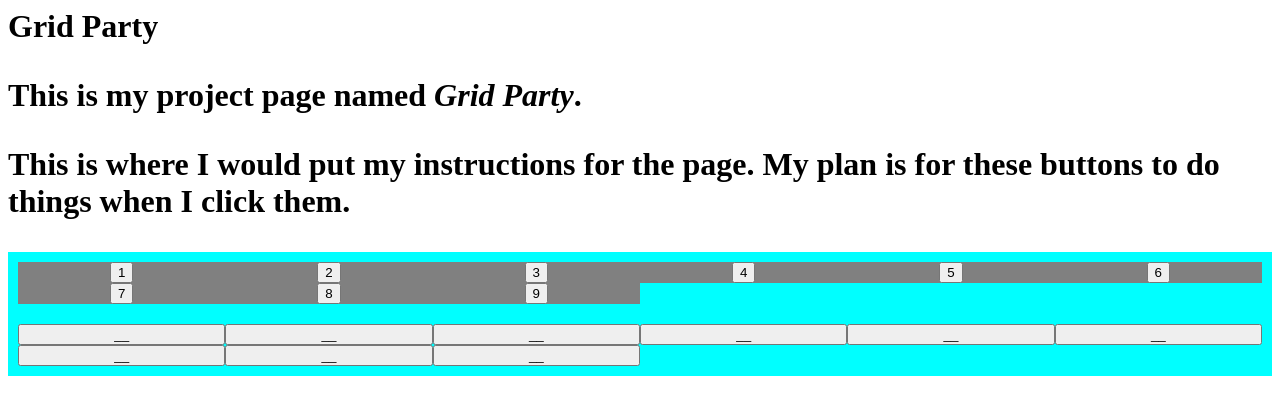
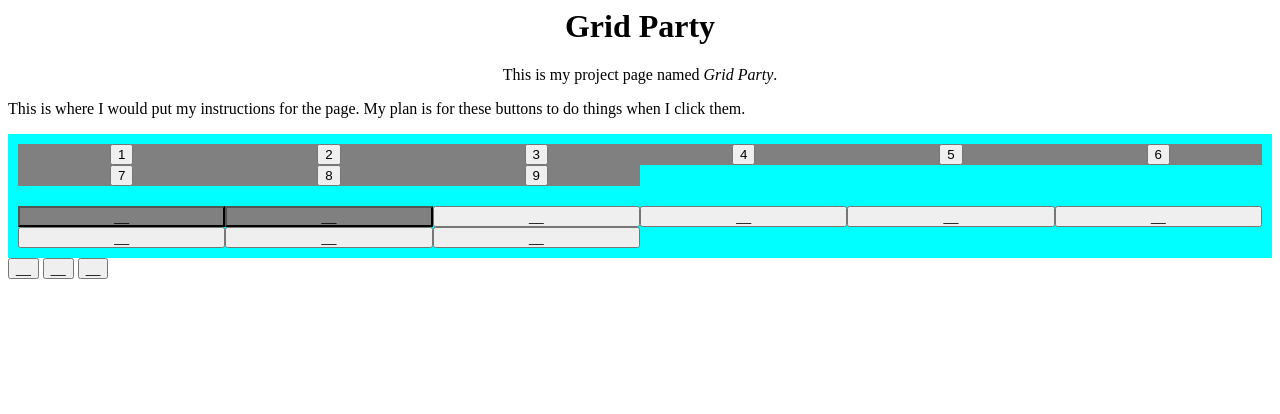
Before and after one commit to leemai-cl/gridparty, a plain HTML site: page gridparty.html in a window 1280 px wide. Drawn offline with Linux system fonts and the light colour scheme.

Commit message:
second commit

```diff
--- a/gridparty.html
+++ b/gridparty.html
@@ -9,10 +9,7 @@
 	background-color: cyan;
 	padding: 10px
 }
-.grid-item {
-	background-color: grey;
-	text-align: center;
-}
+
 .pagetitle
 	text-align: center;
 
@@ -26,17 +23,23 @@
   display: inline-block;
   font-size: 16px;
   margin: 4px 2px;
-  cursor: pointer;
+
+}
+
+.grid-item {
+	background-color: grey;
+	text-align: center;
+}
 
 </style>
 </head>
 <body>
 
-<h1>Grid Party<h1>
+<strong><center><h1>Grid Party</h1></strong>
 
-<p>This is my project page named <em>Grid Party</em>.</p>
+<p>This is my project page named <em>Grid Party</em>.</p></center>
 
-<p>This is where I would put my instructions for the page. My plan is for these buttons to do things when I click them.</p>
+<p>This is where I would put my instructions for the page. My plan is for these buttons to do things when I click them. </p>
 
 <div class="grid-container">
 	<div class="grid-item"><button>1</button></div>
@@ -51,8 +54,8 @@
 
 </div>
 <div class="grid-container">
-	<button class="button">__</button>
-	<button class="button">__</button>
+	<button class="grid-item button">__</button>
+	<button class="button grid-item">__</button>
 	<button class="button">__</button>
 	<button class="button">__</button>
 	<button class="button">__</button>
@@ -62,6 +65,12 @@
 	<button class="button">__</button>
 
 	</div>
+<div>
+	<button class="button">__</button>
+	<button class="button">__</button>
+	<button class="button">__</button>
+
+</div>
 <script>   </script>
 </body>
 </html>
```
